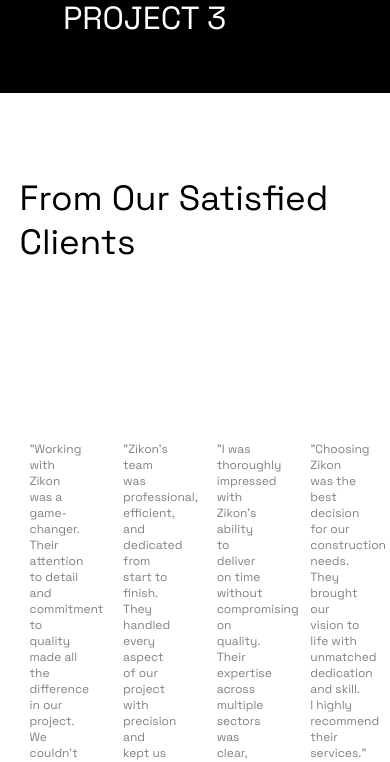
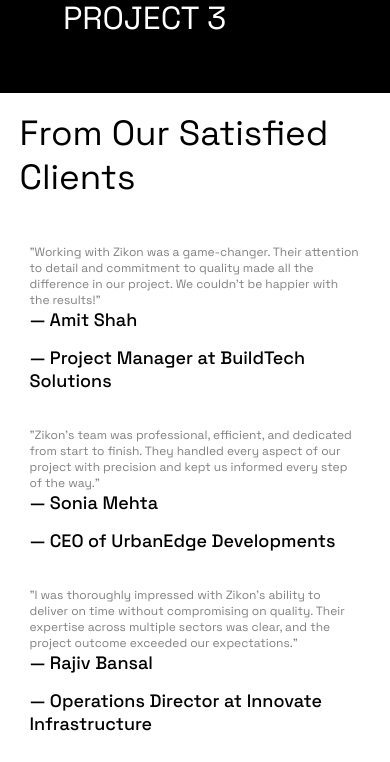
Before and after one commit to RayyanDevZone/zikon, a React (Create React App) app: page / in a window 390 px wide. Shown: the part 4089-4851 px from the top of the page. Built offline with nearby package versions, Linux system fonts and the light colour scheme.

Commit message:
clients responsive

```diff
--- a/src/components/Clients/Clients.scss
+++ b/src/components/Clients/Clients.scss
@@ -1,5 +1,5 @@
  .clients{
-    height: 100vh;
+    min-height: 100vh;
     width: 100%;
     box-sizing: border-box;
     background-color: white;
@@ -24,7 +24,7 @@
  }
  .bottom-clients{
     // border: 1px solid blue;
-    height: 50%;
+    min-height: 50%;
     width: 90%;
     display: flex;
     align-items: center;
@@ -55,3 +55,13 @@
     font-size: 12px;
     font-weight: 600;
 }
+@media (max-width: 480px){
+    .bottom-clients{
+        flex-direction: column;
+        > .card-review{
+            width: 100%;
+        }
+    }
+
+
+}
```
Also changed, not shown: src/components/Clients/Clients.jsx (line endings or trailing spaces).
